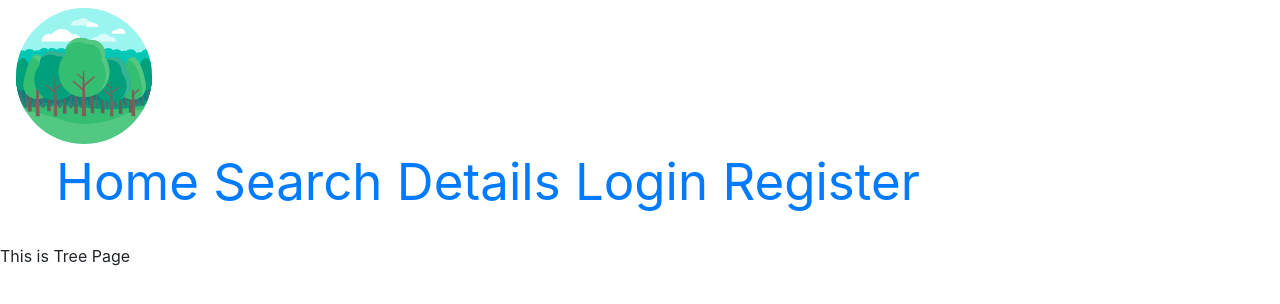
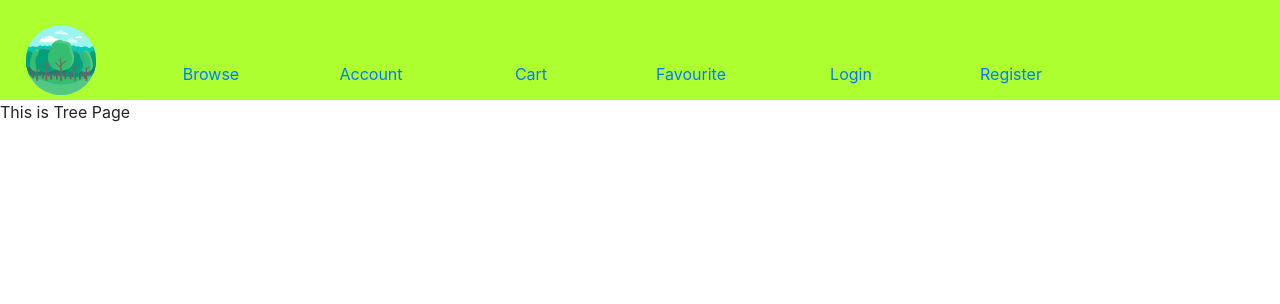
Before and after one commit to edrispor/CISE2019, a React (Create React App) app in the folder plant-a-tree/: page /tree in a window 1280 px wide. Shown: the top 304 px of the page. Built offline with nearby package versions, Linux system fonts and the light colour scheme.

Commit message:
made navbar look nicer

```diff
--- a/plant-a-tree/src/App.css
+++ b/plant-a-tree/src/App.css
@@ -2,32 +2,54 @@
   text-align: center;
 }
 
-.App-logo {
-  animation: App-logo-spin infinite 20s linear;
-  height: 40vmin;
-  pointer-events: none;
+.navbar {
+  background-color: greenyellow;
+  overflow: hidden;
+  height: 100px;
+  line-height: 100px;
+  width: 100%;
+}
+.nav-center {
+  width: 100%;
+  padding-left: 10px;
+}
+.logo {
+  width: 70px;
+  float: left;
+}
+.search-bar {
+  width: 30%;
+
+  float: right;
 }
 
-/*.App-header {
-  background-color: #282c34;
-  min-height: 100vh;
-  display: flex;
-  flex-direction: column;
-  align-items: center;
-  justify-content: center;
-  font-size: calc(10px + 2vmin);
-  color: white;
-}*/
-.navbar {
-  background-color: rgb(255, 255, 255);
-  min-height: 0.2vh;
-  display: flex;
-  font-size: calc(35px + 2vmin);
-  color: white;
+.nav-links li {
+  float: left;
+  width: 120px;
+  height: 70px;
+  display: block;
+  padding-left: 30px;
+  margin-left: 40px;
+  text-align: center;
+  list-style-type: none;
 }
-.nav-header {
-  width: 15%;
-  align-self: baseline;
+.search-bar {
+  float: right;
+  height: 10px;
+  margin-bottom: 50px;
+}
+.search-bar input {
+  height: 40px;
+  width: 300px;
+}
+.search-bar button {
+  float: right;
+  padding-right: 105px;
+
+  line-height: 35px;
+  width: 25px;
+  margin-top: 30px;
+  margin-right: 140px;
 }
 .App-link {
   color: #00ff00;
@@ -40,11 +62,3 @@
 ul#horizontal-list li {
   display: inline;
 }
-@keyframes App-logo-spin {
-  from {
-    transform: rotate(0deg);
-  }
-  to {
-    transform: rotate(360deg);
-  }
-}
--- a/plant-a-tree/src/components/Navbar.jsx
+++ b/plant-a-tree/src/components/Navbar.jsx
@@ -5,14 +5,48 @@ export default class Navbar extends Component {
   // <div>Icons made by <a href="https://www.flaticon.com/authors/freepik" title="Freepik">Freepik</a> from <a href="https://www.flaticon.com/"             title="Flaticon">www.flaticon.com</a></div>
   render() {
     return (
-      <nav className="navbar">
+      <div className="navbar">
         <div className="nav-center">
-          <div className="nav-header">
+          <div className="logo">
             <Link to="/">
               <img src={logo} alt="Plant a Tree" />
             </Link>
           </div>
-          <ul id="horizontal-list">
+          <div className="Links">
+            <ul className="nav-links">
+              <li>
+                <Link to="/tree">Browse</Link>
+              </li>
+              <li>
+                <Link to="/">Account</Link>
+              </li>
+              <li>
+                <Link to="/">Cart</Link>
+              </li>
+              <li>
+                <Link to="/">Favourite</Link>
+              </li>
+              <li>
+                <Link to="/login"> Login</Link>
+              </li>
+              <li>
+                <Link to="/register"> Register</Link>
+              </li>
+            </ul>
+          </div>
+          <div className="search">
+            <form className="search-bar">
+              <input type="text" placeholder="Seach" />
+              <button>Search</button>
+            </form>
+          </div>
+        </div>
+      </div>
+    );
+  }
+}
+/*
+<ul id="horizontal-list">
             <li>
               <Link to="/"> Home</Link>
             </li>
@@ -30,8 +64,4 @@ export default class Navbar extends Component {
               <Link to="/register"> Register</Link>
             </li>
           </ul>
-        </div>
-      </nav>
-    );
-  }
-}
+*/
```
